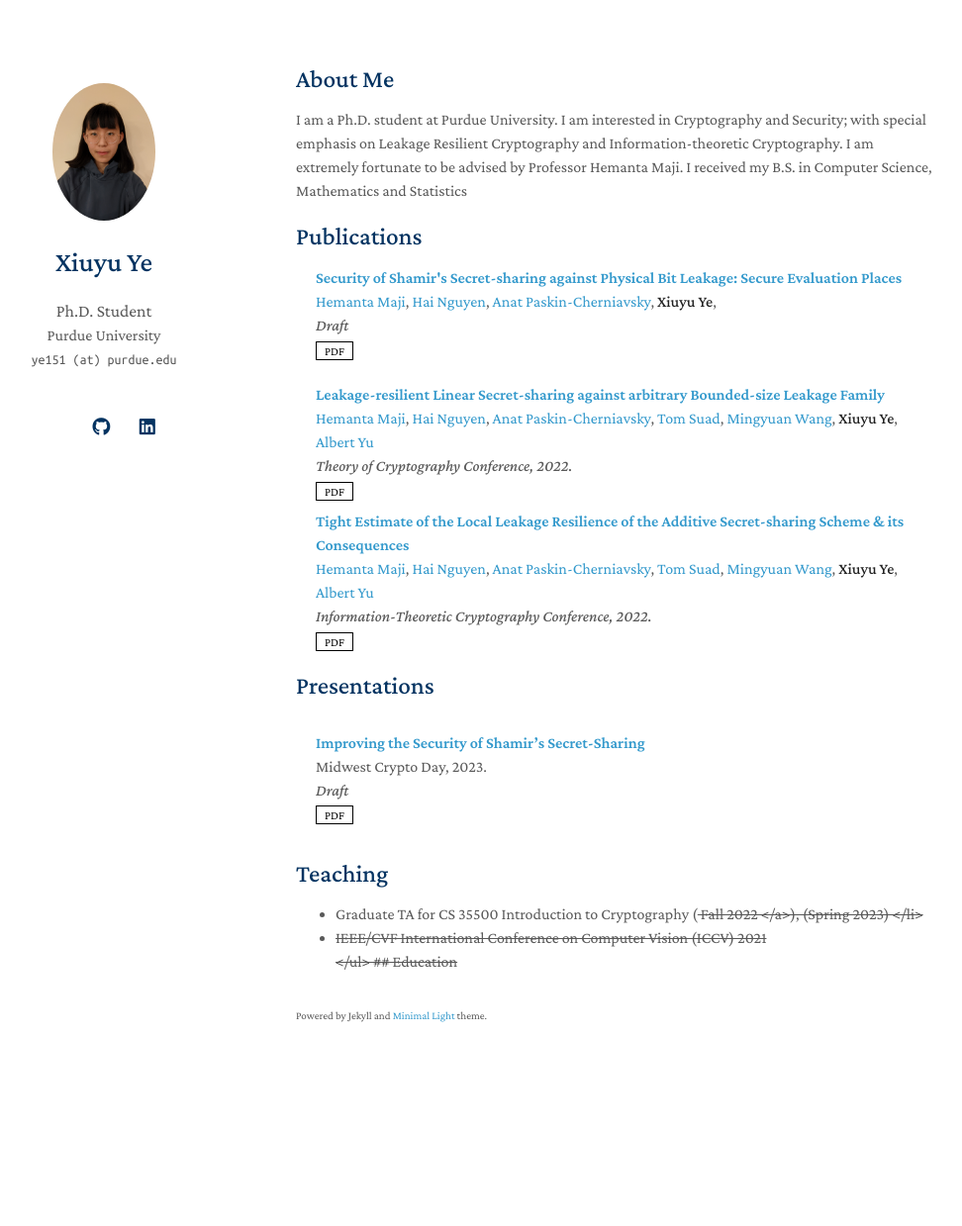
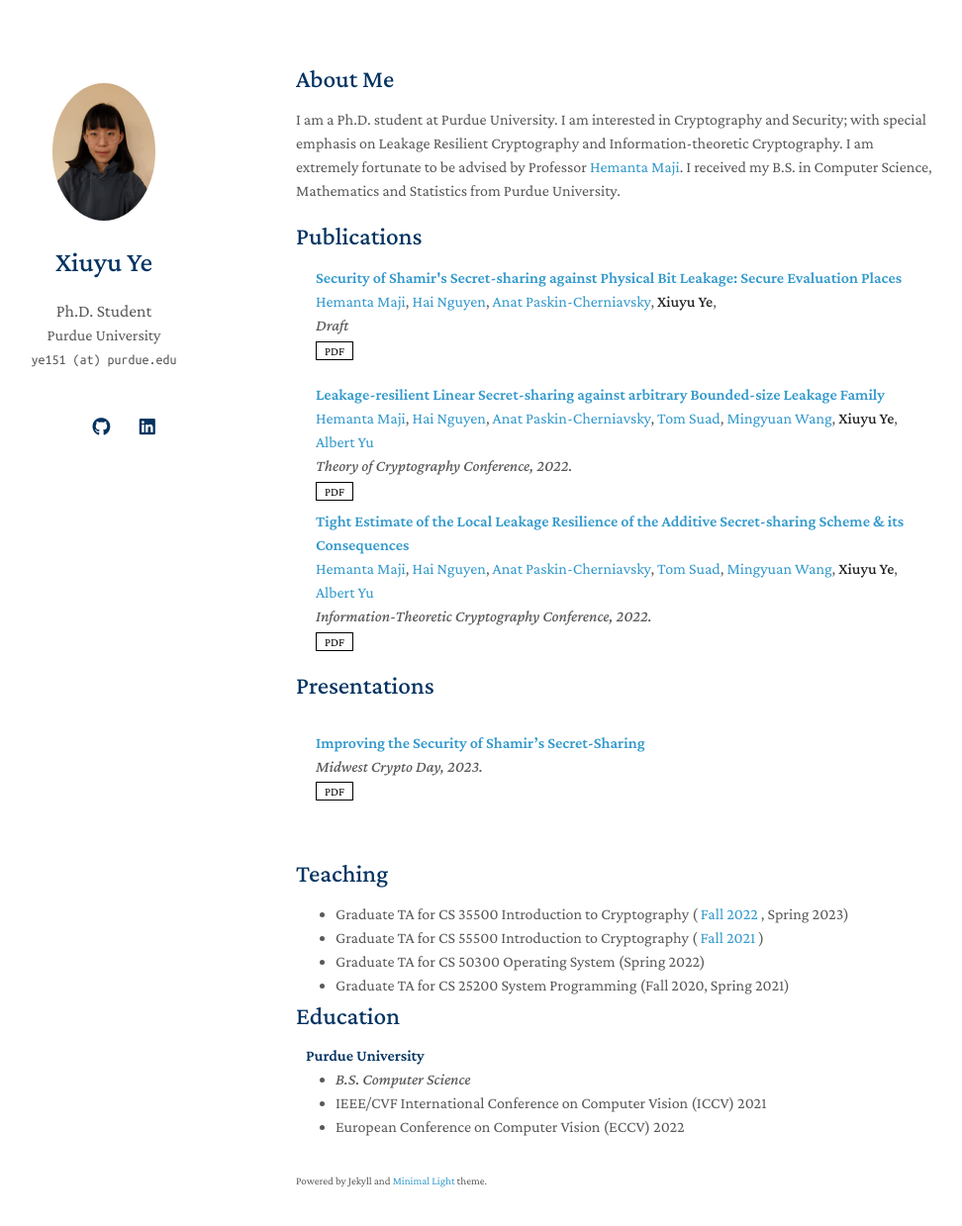
Before and after one commit to darahye/darahye.github.io, a Jekyll site: the page built from index.md, in a window 1280 px wide and 1274 px high. Shown: the top 1239 px of the window at 99% size, without its empty margins (171-1143 px from the left). Built offline with Jekyll 4.4.1, drawn with Linux system fonts in a browser that asks for light colours; nearby versions of some CDN libraries; a style sheet for code colours, icons or effects is not loaded; our own code applies the rules of GitHub Pages for plain Markdown files.

Commit message:
update teaching

```diff
--- a/_includes/services.md
+++ b/_includes/services.md
@@ -5,14 +5,9 @@
 <div class="pub-row">
   <div class="col-sm-9" style="position: relative;padding-right: 15px;padding-left: 20px;">
     <div class="title"><a href="assets/files/MW_Crypto_Presentation.pdf">Improving the Security of Shamir’s Secret-Sharing</a></div>
-    <div class="author"> Midwest Crypto Day, 2023.</div>
-    <div class="periodical"><em> Draft</em></div>
+    <div class="periodical"><em>Midwest Crypto Day, 2023.</em></div>
     <div class="links">
       <a href="assets/files/MW_Crypto_Presentation.pdf" class="btn btn-sm z-depth-0" role="button" target="_blank" style="font-size:12px;">PDF</a>
-      <!-- <a href="https://github.com/yaoyao-liu/mnemonics" class="btn btn-sm z-depth-0" role="button" target="_blank" style="font-size:12px;">Code</a> -->
-      <!-- <a href="https://class-il.mpi-inf.mpg.de/mnemonics/" class="btn btn-sm z-depth-0" role="button" target="_blank" style="font-size:12px;">Project Page</a> -->
-      <!-- <a href="https://dblp.uni-trier.de/rec/conf/cvpr/LiuSLSS20.html?view=bibtex" class="btn btn-sm z-depth-0" role="button" target="_blank" style="font-size:12px;">BibTex</a> -->
-      <!-- <strong><i style="color:#e74d3c">Oral Presentation</i></strong>  -->
     </div>
   </div>
 </div>
@@ -24,25 +19,25 @@
 ## Teaching
 <ul style="margin:0 0 5px;">
   <li><autocolor>Graduate TA for CS 35500 Introduction to Cryptography</autocolor>
-  (<s href="https://www.cs.purdue.edu/homes/hmaji/teaching/Fall%202022/CS-35500-Fall-2022.html"> Fall 2022 </a>), (Spring 2023)
+  (<a href="https://www.cs.purdue.edu/homes/hmaji/teaching/Fall%202022/CS-35500-Fall-2022.html"> Fall 2022 </a>, Spring 2023)
   </li>
-  <li><a href="http://iccv2021.thecvf.com/"><autocolor>IEEE/CVF International Conference on Computer Vision (ICCV) 2021</autocolor></a></li>
-  <!-- <li><a href="https://eccv2022.ecva.net/"><autocolor>European Conference on Computer Vision (ECCV) 2022</autocolor></a></li> -->
+  <li><autocolor>Graduate TA for CS 55500 Introduction to Cryptography</autocolor>
+  (<a href="https://www.cs.purdue.edu/homes/hmaji/teaching/Fall%202021/CS-55500-Fall-2021.html"> Fall 2021 </a>)
+  </li>
+  <li><autocolor>Graduate TA for CS 50300 Operating System</autocolor>
+  (Spring 2022)
+  </li>
+  <li><autocolor>Graduate TA for CS 25200 System Programming</autocolor>
+  (Fall 2020, Spring 2021)
+  </li>
 </ul>
 
 ## Education
 
-<!-- <h4 style="margin:0 10px 0;">Conference Reviewers</h4>
+<h4 style="margin:0 10px 0;">Purdue University</h4>
 
 <ul style="margin:0 0 5px;">
-  <li><a href="http://cvpr2023.thecvf.com/"><autocolor>IEEE/CVF Conference on Computer Vision and Pattern Recognition (CVPR) 2021-2023</autocolor></a></li>
+  <li><div class="periodical"><em>B.S. Computer Science</em></div></li>
   <li><a href="http://iccv2021.thecvf.com/"><autocolor>IEEE/CVF International Conference on Computer Vision (ICCV) 2021</autocolor></a></li>
   <li><a href="https://eccv2022.ecva.net/"><autocolor>European Conference on Computer Vision (ECCV) 2022</autocolor></a></li>
 </ul>
-
-<h4 style="margin:0 10px 0;">Journal Reviewers</h4>
-
-<ul style="margin:0 0 20px;">
-  <li><a href="https://www.computer.org/csdl/journal/tp"><autocolor>IEEE Transactions on Pattern Analysis and Machine Intelligence (TPAMI)</autocolor></a></li>
-  <li><a href="https://www.springer.com/journal/11263"><autocolor>International Journal of Computer Vision (IJCV)</autocolor></a></li>
-</ul> -->
--- a/index.md
+++ b/index.md
@@ -4,7 +4,7 @@ layout: homepage
 
 ## About Me
 
-I am a Ph.D. student at Purdue University. I am interested in Cryptography and Security; with special emphasis on Leakage Resilient Cryptography and Information-theoretic Cryptography. I am extremely fortunate to be advised by Professor Hemanta Maji. I received my B.S. in Computer Science, Mathematics and Statistics
+I am a Ph.D. student at Purdue University. I am interested in Cryptography and Security; with special emphasis on Leakage Resilient Cryptography and Information-theoretic Cryptography. I am extremely fortunate to be advised by Professor <a href="https://www.cs.purdue.edu/homes/hmaji/">Hemanta Maji</a>. I received my B.S. in Computer Science, Mathematics and Statistics from Purdue University.
 
 <!-- ## Research Interests -->
 
```
